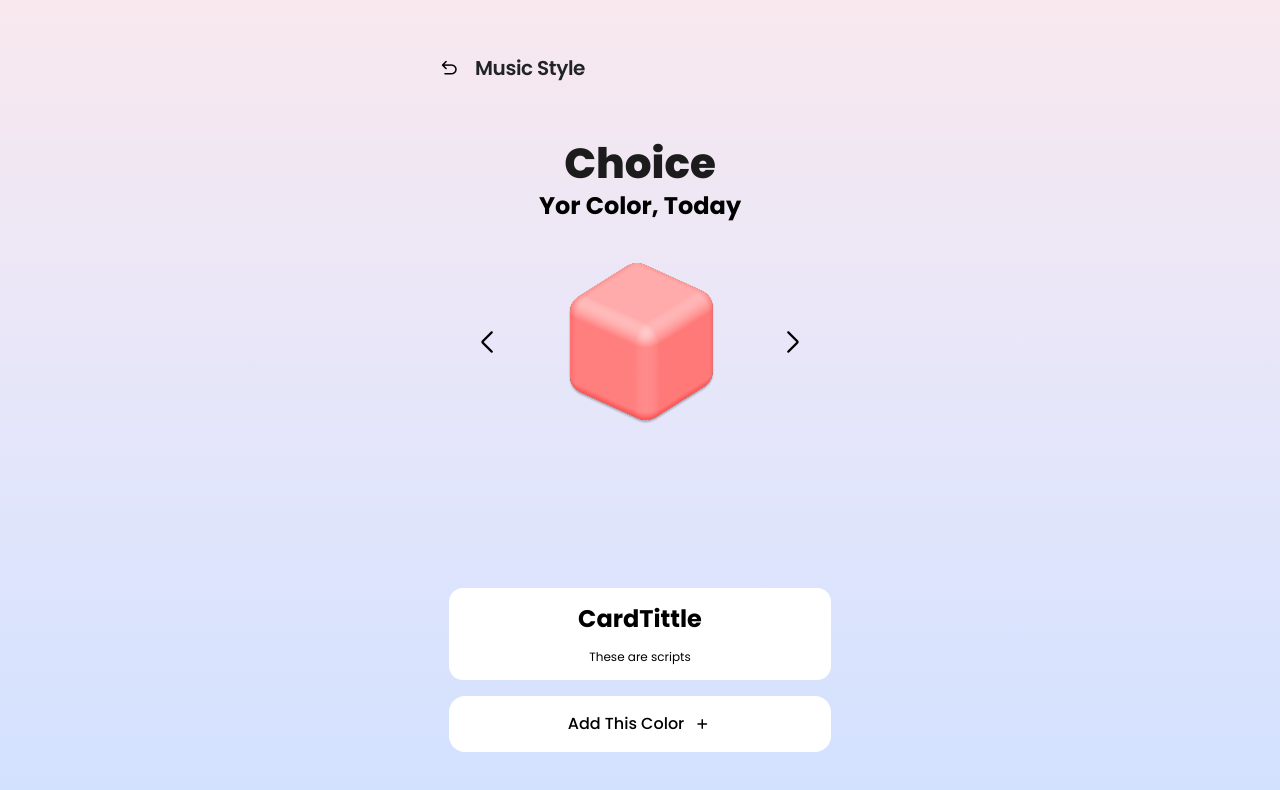
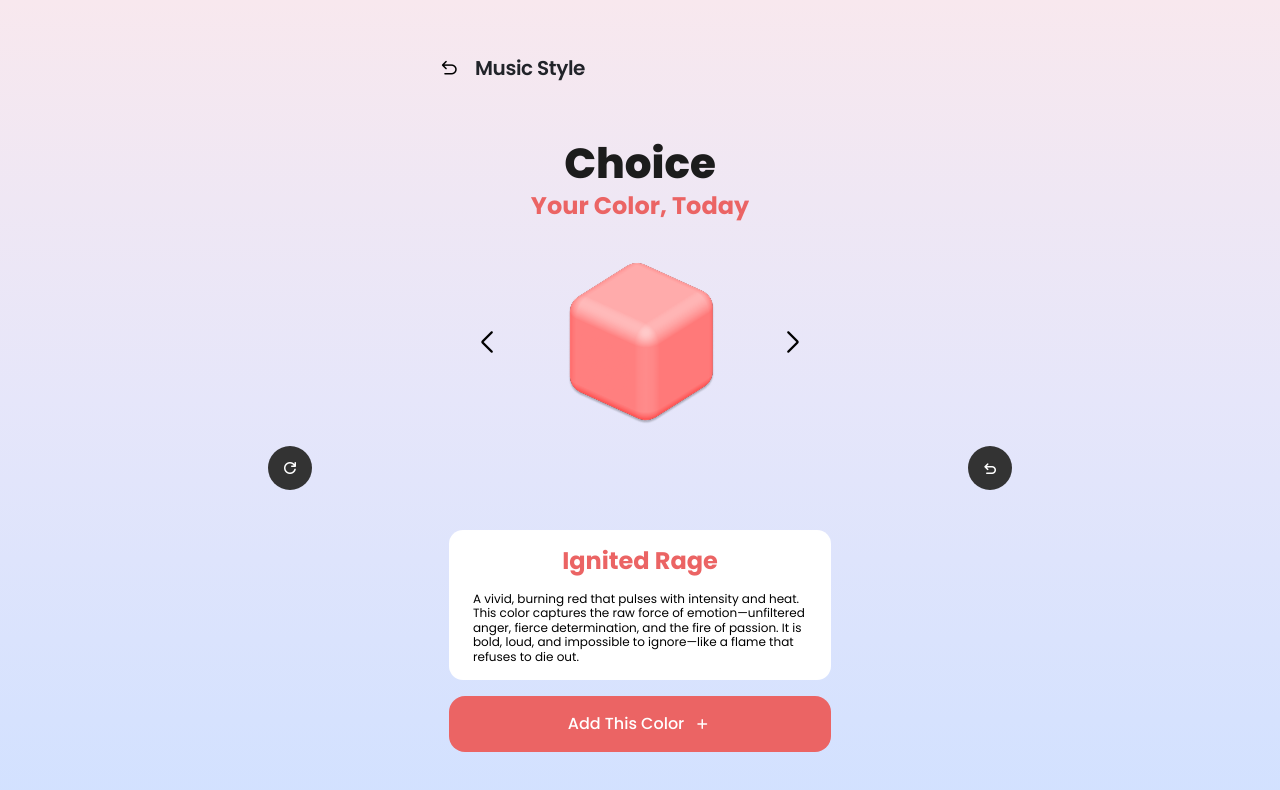
Before and after one commit to DAON-SJSU/layered.frontend, a React (Vite) app: page /palette in a window 1280 px wide. Shown: the top 790 px of the page. Built offline with nearby package versions, Linux system fonts and the light colour scheme.

Commit message:
feat :: palette page publishing and function

```diff
--- a/src/pages/palette/index.tsx
+++ b/src/pages/palette/index.tsx
@@ -1,29 +1,202 @@
+import { useState } from "react";
 import RedCube from "../../assets/cube/RedCube.png";
+import BlueCube from "../../assets/cube/BlueCube.png";
+import GreenCube from "../../assets/cube/GreenCube.png";
+import YellowCube from "../../assets/cube/YellowCube.png";
+import GrayCube from "../../assets/cube/GrayCube.png";
+
 import * as _ from "./style";
 
+const colors = [
+  {
+    name: "red",
+    cube: RedCube,
+    textColor: "#EB6464",
+    buttonColor: "#EB6464",
+    title: "Ignited Rage",
+    script:
+      " A vivid, burning red that pulses with intensity and heat. This color captures the raw force of emotion—unfiltered anger, fierce determination, and the fire of passion. It is bold, loud, and impossible to ignore—like a flame that refuses to die out.",
+  },
+  {
+    name: "blue",
+    cube: BlueCube,
+    textColor: "#778BF5",
+    buttonColor: "#778BF5",
+    title: "Sunken Sorrow",
+    script:
+      " A vivid, burning red that pulses with intensity and heat. This color captures the raw force of emotion—unfiltered anger, fierce determination, and the fire of passion. It is bold, loud, and impossible to ignore—like a flame that refuses to die out.",
+  },
+  {
+    name: "green",
+    cube: GreenCube,
+    textColor: "#55C04C",
+    buttonColor: "#55C04C",
+    title: "Breath of Rest",
+    script:
+      " A vivid, burning red that pulses with intensity and heat. This color captures the raw force of emotion—unfiltered anger, fierce determination, and the fire of passion. It is bold, loud, and impossible to ignore—like a flame that refuses to die out.",
+  },
+  {
+    name: "yellow",
+    cube: YellowCube,
+    textColor: "#DCBB42",
+    buttonColor: "#DCBB42",
+    title: "Sparkle Day",
+    script:
+      "A bright, lemony yellow that bursts like morning sunlight on a clear day. This color radiates warmth, cheer, and the simple joy of being alive—like laughter shared over breakfast or sunlight on your cheeks. It feels light, playful, and full of little miracles waiting to happen.",
+  },
+  {
+    name: "gray",
+    cube: GrayCube,
+    textColor: "#5F5F5F",
+    buttonColor: "#5F5F5F",
+    title: "Buried Light",
+    script:
+      "A pale, dusted lavender with traces of warmth beneath its still surface.  This color speaks of hope that hasn't died, only tucked away—quiet, waiting, and patient.  It feels like a letter never sent, a dream not yet spoken aloud, or morning light breaking through heavy clouds.",
+  },
+];
+
 const Palette = () => {
+  const [currentIndex, setCurrentIndex] = useState(0);
+  const [direction, setDirection] = useState("next");
+  const [isAdding, setIsAdding] = useState(false);
+  const [stackedCubes, setStackedCubes] = useState<
+    Array<{ name: string; cube: string; buttonColor: string }>
+  >([]);
+
+  const handlePrevious = () => {
+    setDirection("prev");
+    setCurrentIndex((prev) => (prev === 0 ? colors.length - 1 : prev - 1));
+  };
+
+  const handleNext = () => {
+    setDirection("next");
+    setCurrentIndex((prev) => (prev === colors.length - 1 ? 0 : prev + 1));
+  };
+
+  const handleAddColor = () => {
+    if (stackedCubes.length < 8) {
+      setIsAdding(true);
+      const newCube = {
+        name: colors[currentIndex].name,
+        cube: colors[currentIndex].cube,
+        buttonColor: colors[currentIndex].buttonColor,
+      };
+      setStackedCubes((prev) => [...prev, newCube]);
+      setTimeout(() => {
+        setIsAdding(false);
+      }, 500);
+    } else {
+      alert("You can stack up to 8 cubes!");
+    }
+  };
+
+  const currentColor = colors[currentIndex];
+
   return (
     <_.Container>
       <_.MianBox>
         <_.TitleBox>
           <_.Choice>Choice</_.Choice>
-          <_.ColorText>Yor Color, Today</_.ColorText>
+          <_.ColorText
+            style={{
+              color: currentColor.textColor,
+              transform: `translateX(${
+                direction === "next" ? "100%" : "-100%"
+              })`,
+              animation: "slideIn 0.3s ease forwards",
+            }}
+          >
+            Your Color, Today
+          </_.ColorText>
         </_.TitleBox>
         <_.CubeSlider>
-          <_.Icon_L>Arrow_Back_IOS_new</_.Icon_L>
-          <_.Cube src={RedCube}></_.Cube>
-          <_.Icon_L>Arrow_Forward_IOS</_.Icon_L>
+          <_.Icon_L onClick={handlePrevious}>Arrow_Back_IOS_new</_.Icon_L>
+          <_.Cube
+            key={currentIndex}
+            src={currentColor.cube}
+            style={{
+              transform: `translateX(${
+                direction === "next" ? "100%" : "-100%"
+              })`,
+              animation: "slideIn 0.3s ease forwards",
+            }}
+          />
+          <_.Icon_L onClick={handleNext}>Arrow_Forward_IOS</_.Icon_L>
         </_.CubeSlider>
       </_.MianBox>
 
+      <_.SelectedBox>
+        <_.LeftButton onClick={() => setStackedCubes([])}>
+          <_.Icon_S style={{ color: "white" }}>refresh</_.Icon_S>
+        </_.LeftButton>
+
+        <_.StackedCubesContainer>
+          <_.StackedCubesRow>
+            {stackedCubes.slice(4, 8).map((cube, index) => (
+              <_.SmallCube
+                key={index}
+                src={cube.cube}
+                style={{
+                  marginLeft: index === 0 ? "0" : "-6px",
+                  marginRight: index === 3 ? "0" : "-6px",
+                  zIndex: stackedCubes.length - index,
+                }}
+              />
+            ))}
+          </_.StackedCubesRow>
+          <_.StackedCubesRow>
+            {stackedCubes.slice(0, 4).map((cube, index) => (
+              <_.SmallCube
+                key={index + 4}
+                src={cube.cube}
+                style={{
+                  marginLeft: index === 0 ? "0" : "-6px",
+                  marginRight: index === 3 ? "0" : "-6px",
+                  zIndex: stackedCubes.length - (index + 4),
+                }}
+              />
+            ))}
+          </_.StackedCubesRow>
+        </_.StackedCubesContainer>
+
+        <_.RightButton
+          onClick={() => setStackedCubes((prev) => prev.slice(0, -1))}
+        >
+          <_.Icon_S style={{ color: "white" }}>undo</_.Icon_S>
+        </_.RightButton>
+      </_.SelectedBox>
+
       <_.SubBox>
         <_.Card>
-          <_.ColorText>CardTittle</_.ColorText>
-          <_.Scripts>These are scripts</_.Scripts>
+          <_.ColorText
+            style={{
+              color: currentColor.textColor,
+              transform: `translateX(${
+                direction === "next" ? "100%" : "-100%"
+              })`,
+              animation: "slideIn 0.3s ease forwards",
+            }}
+          >
+            {currentColor.title}
+          </_.ColorText>
+          <_.Scripts
+            style={{
+              transform: `translateX(${
+                direction === "next" ? "100%" : "-100%"
+              })`,
+              animation: "slideIn 0.3s ease forwards",
+            }}
+          >
+            {currentColor.script}
+          </_.Scripts>
         </_.Card>
-        <_.AddButton>
-          <_.ButtonText>Add This Color</_.ButtonText>
-          <_.Icon_S>add</_.Icon_S>
+        <_.AddButton
+          style={{ backgroundColor: currentColor.buttonColor }}
+          onClick={handleAddColor}
+          className={isAdding ? "adding" : ""}
+        >
+          <_.ButtonText style={{ color: "white" }}>Add This Color</_.ButtonText>
+          <_.Icon_S style={{ color: "white" }}>add</_.Icon_S>
         </_.AddButton>
       </_.SubBox>
     </_.Container>
--- a/src/pages/palette/style.ts
+++ b/src/pages/palette/style.ts
@@ -1,4 +1,15 @@
 import styled from "@emotion/styled";
+
+const slideIn = `
+  @keyframes slideIn {
+    from {
+      transform: translateX(100%);
+    }
+    to {
+      transform: translateX(0);
+    }
+  }
+`;
 
 export const Container = styled.div`
   display: flex;
@@ -7,6 +18,7 @@ export const Container = styled.div`
   padding: 24px 0;
   align-self: stretch;
   height: calc(100% - 48px);
+  ${slideIn}
 `;
 
 export const MianBox = styled.div`
@@ -37,9 +49,71 @@ export const AddButton = styled.div`
   border-radius: 16px;
   padding: 16px 24px;
   background-color: white;
+  cursor: pointer;
+  transition: all 0.3s ease;
+  position: relative;
+  overflow: hidden;
+
+  &:hover {
+    transform: translateY(-2px);
+    box-shadow: 0 4px 12px rgba(0, 0, 0, 0.1);
+  }
+
+  &:active {
+    transform: translateY(0);
+  }
+
+  &::after {
+    content: "";
+    position: absolute;
+    top: 50%;
+    left: 50%;
+    width: 0;
+    height: 0;
+    background: rgba(255, 255, 255, 0.2);
+    border-radius: 50%;
+    transform: translate(-50%, -50%);
+    transition: width 0.6s ease, height 0.6s ease;
+  }
+
+  &:active::after {
+    width: 200px;
+    height: 200px;
+  }
+
+  &.adding {
+    animation: addPulse 0.5s ease;
+  }
+
+  @keyframes addPulse {
+    0% {
+      transform: scale(1);
+    }
+    50% {
+      transform: scale(0.95);
+    }
+    100% {
+      transform: scale(1);
+    }
+  }
 `;
 
-export const Cube = styled.img``;
+export const Cube = styled.img`
+  transition: transform 0.3s ease;
+  transform-origin: center;
+  animation: fadeIn 0.5s ease;
+
+  @keyframes fadeIn {
+    from {
+      opacity: 0;
+      transform: scale(0.8);
+    }
+    to {
+      opacity: 1;
+      transform: scale(1);
+    }
+  }
+`;
 
 export const Choice = styled.h1`
   font-size: 42px;
@@ -54,6 +128,9 @@ export const SubBox = styled.div`
   display: flex;
   flex-direction: column;
   gap: var(--Gap-16);
+  transition: all 1s cubic-bezier(0.4, 0, 0.2, 1);
+  min-height: 200px;
+  height: auto;
 `;
 
 export const Card = styled.div`
@@ -71,6 +148,9 @@ export const ColorText = styled.h2`
   font-weight: 700;
   line-height: 30px;
   text-align: center;
+  transition: transform 0.3s ease;
+  position: relative;
+  overflow: hidden;
 `;
 
 export const Icon_L = styled.span`
@@ -103,4 +183,69 @@ export const Scripts = styled.p`
   line-height: 120%;
   word-wrap: break-word;
   align-self: center;
+  transition: all 0.8s cubic-bezier(0.4, 0, 0.2, 1);
+  opacity: 1;
+  transform: translateY(0);
+  margin: 0;
 `;
+
+export const SelectedBox = styled.div`
+  display: flex;
+  left: 0;
+  right: 0;
+  justify-content: center;
+  align-items: flex-end;
+  width: 100%;
+  position: fixed;
+  top: 55vh;
+  gap: 8px;
+`;
+
+export const StackedCubesContainer = styled.div`
+  display: flex;
+  flex-direction: column;
+  justify-content: flex-end;
+  width: 50%;
+  height: 50px;
+  left: 0;
+  right: 0;
+  gap: -4px;
+  align-items: center; /* Align items to the bottom */
+  z-index: 10; /* Ensure it is above other content */
+`;
+
+export const StackedCubesRow = styled.div`
+  display: flex;
+  width: 172px;
+  justify-content: flex-start;
+`;
+
+export const SmallCube = styled.img`
+  margin-left: -6px;
+  margin-right: -6px;
+  margin-top: -27px;
+  width: 52px;
+  height: 52px;
+`;
+
+export const CircleButton = styled.div`
+  bottom: 40px; /* Adjust as needed */
+  width: 44px;
+  height: 44px;
+  border-radius: 50%;
+  background-color: #333;
+  display: flex;
+  justify-content: center;
+  align-items: center;
+  z-index: 11; /* Ensure buttons are above the container */
+`;
+
+export const LeftButton = styled(CircleButton)`
+  left: 24px; /* Adjust as needed */
+  top: 60%;
+`;
+
+export const RightButton = styled(CircleButton)`
+  right: 24x; /* Adjust as needed */
+  top: 60%;
+`;
```
